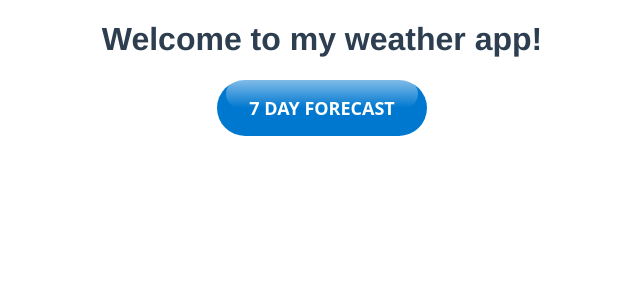
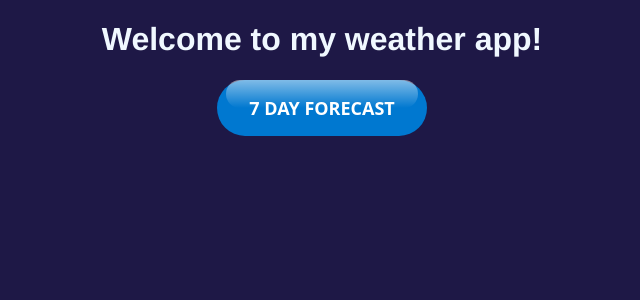
Before and after one commit to MichaelMulkern/weather-app-front-end, a Vue app: page / in a window 1280 px wide. Shown: the top 300 px of the page, without its empty margins (318-958 px from the left). Built offline with nearby package versions, Linux system fonts and the light colour scheme; no server answers.

Commit message:
Now have working automated location and weather asnyc functions

```diff
--- a/src/components/Forecast.vue
+++ b/src/components/Forecast.vue
@@ -39,7 +39,6 @@
 </template>
 
 <script>
-import forecastService from '@/services/ForecastService.vue';
 
 export default {
     name: "forecast-list",
@@ -50,12 +49,6 @@ export default {
         };
     },
     methods: {
-        getForecast() {
-            forecastService.getForecast().then((response) => {
-                this.$store.commit("GET_FORECAST", response.data);
-            })
-        },
-
         setIconByKey(imageKey) {
             if (imageKey == "sunny") {
                 return require('../assets/sun.png');
@@ -74,8 +67,7 @@ export default {
     },
 
     created() {
-        this.getForecast();
-        this.forecastList = this.$store.state.forecast;
+
     }
 
 }
--- a/src/components/MainMenu.vue
+++ b/src/components/MainMenu.vue
@@ -1,7 +1,7 @@
 <template>
-  <div>
+  <div class="menu-area">
     <h1>Welcome to my weather app!</h1>
-
+    <h3>{{ this.$store.state.locationData.city }} {{ this.$store.state.locationData.state }}</h3>
     <router-link class="top-links" v-bind:to="{ name: 'forecast-view' }">
       <button>7 DAY FORECAST</button>
     </router-link>
@@ -22,9 +22,8 @@ export default {
   },
   methods: {
     getLocation(lat, lon) {
-      forecastService.getLocationData(lat, lon).then((response) => {
+      return forecastService.getLocationData(lat, lon).then((response) => {
         this.$store.commit("GET_LOCATION", response.data);
-        console.log(this.$store.state.locationData);
       })
     },
    // getPosition() {
@@ -45,15 +44,17 @@ export default {
       let longitude = position.coords.longitude;
       return this.getLocation(latitude, longitude)
     },
-  },
-  getForecast() {
-            forecastService.getForecast().then((response) => {
-                this.$store.commit("GET_FORECAST", response.data);
+    async getForecast() {
+    await this.timerFunction();
+       return forecastService.getForecast().then((response) => {
+          this.$store.commit("GET_FORECAST", response.data);
             })
         },
+  },
+
 
   mounted() {
-    this.timerFunction()
+    this.getForecast();
   },
 
 
@@ -109,4 +110,13 @@ button:hover {
   -ms-transform: scale(1.05);
   transform: scale(1.05);
 }
+
+html {
+    background-color: rgb(30, 24, 70);
+
+}
+
+.menu-area {
+  color: aliceblue;
+}
 </style>
```
